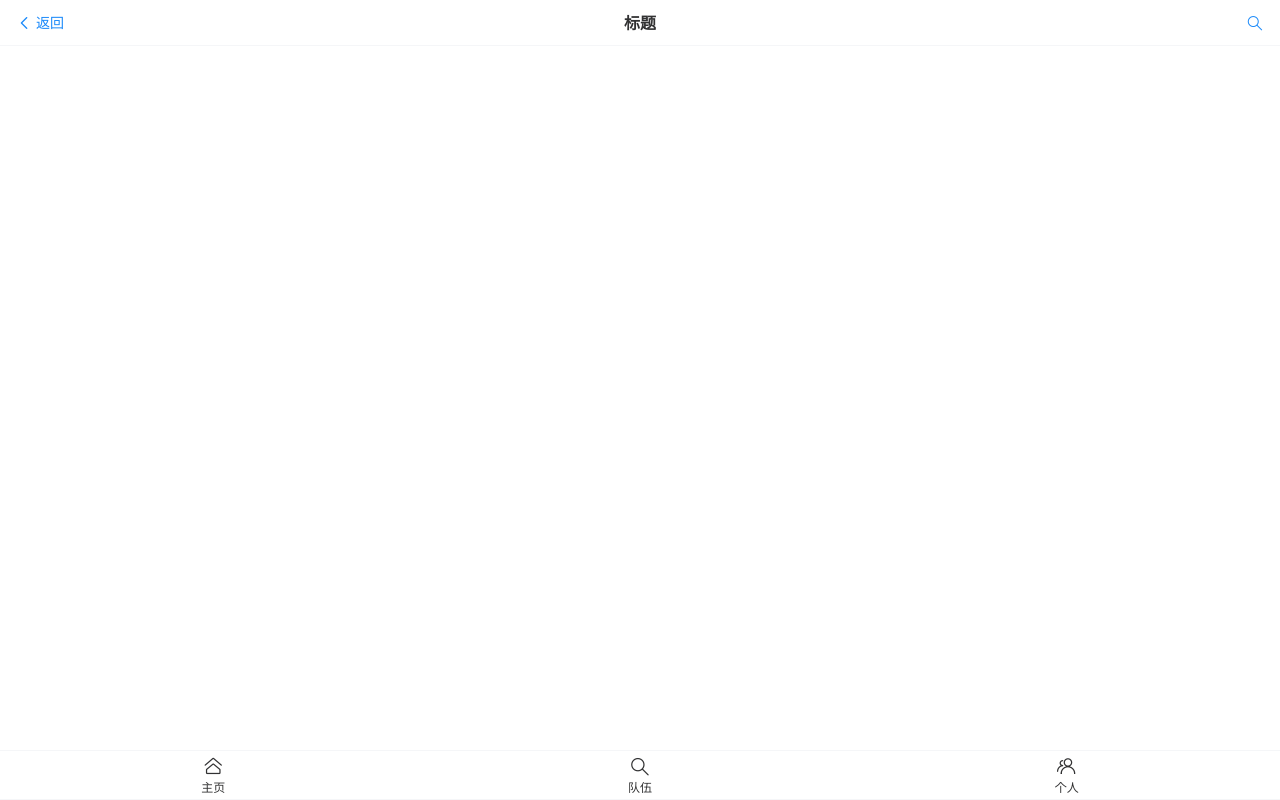
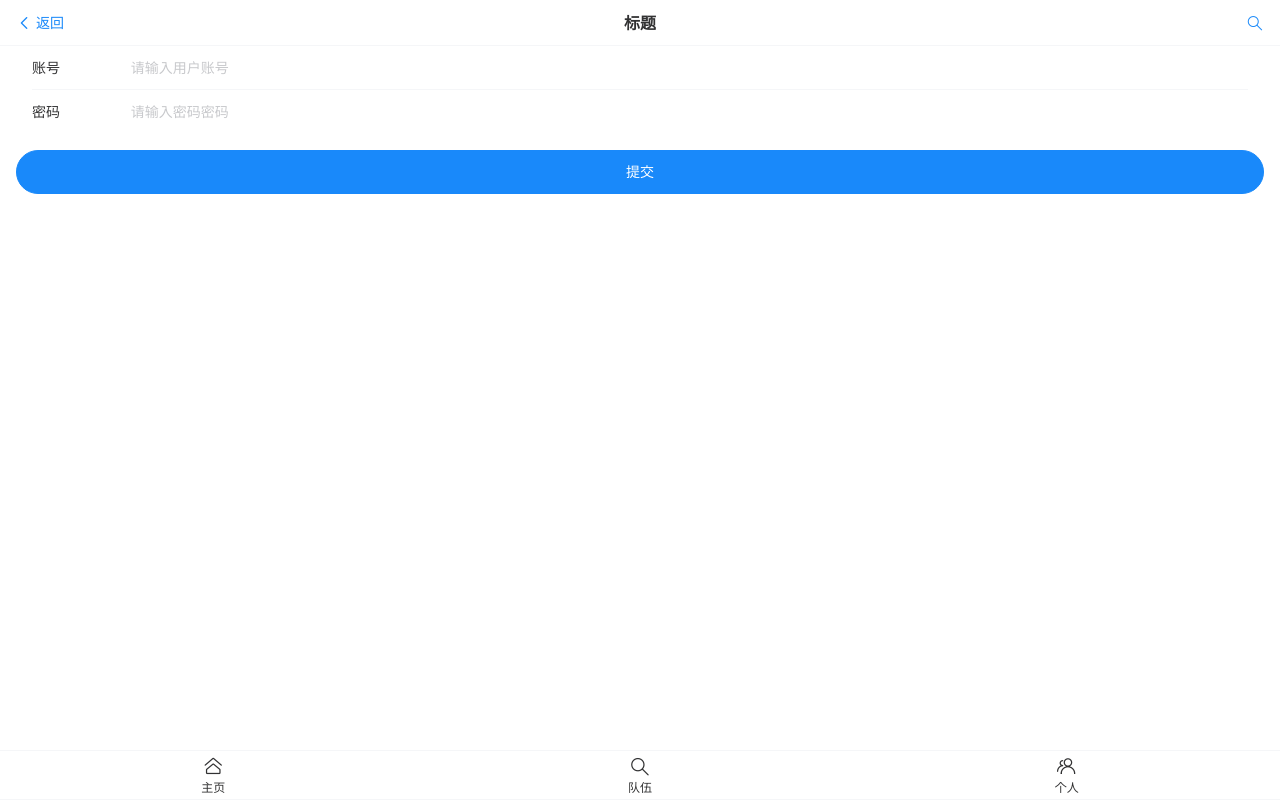
Before and after one commit to HIK4RI39/partner-match-frontend, a Vue app: page /#/user/login in a window 1280 px wide. Before the commit this address had no page. Built offline with nearby package versions, Linux system fonts and the light colour scheme.

Commit message:
用户个人信息获取

```diff
--- a/src/config/route.ts
+++ b/src/config/route.ts
@@ -2,6 +2,9 @@ import Index from "../pages/Index.vue";
 import Team from "../pages/Team.vue";
 import User from "../pages/User.vue";
 import Search from "../pages/Search.vue";
+import UserEdit from "../pages/UserEdit.vue";
+import SearchResultPage from "../pages/SearchResultPage.vue";
+import UserLoginPage from "../pages/UserLoginPage.vue";
 
 
 const routes = [
@@ -9,6 +12,9 @@ const routes = [
     {path: '/team', component: Team},
     {path: '/user', component: User},
     {path: '/search', component: Search},
+    {path: '/user/edit', component: UserEdit},
+    {path: '/user/list', component: SearchResultPage},
+    {path: '/user/login', component: UserLoginPage},
 ]
 
 export default routes
--- /dev/null
+++ b/src/models/baseResponse.d.ts
@@ -0,0 +1,6 @@
+export type BaseResponse = {
+    code: number,
+    data: any,
+    errorMsg: string,
+    total?: number,
+};
--- a/src/pages/User.vue
+++ b/src/pages/User.vue
@@ -1,32 +1,49 @@
 <template>
   <div>
-    <van-cell title="昵称" is-link to="/user/edit" :value="user.username" />
-    <van-cell title="头像" is-link to="/user/edit"  >
-      <img style="height: 48px; width: 48px" :src="user.avatarUrl">
+    <van-cell title="昵称" is-link to="/user/edit" :value="user?.username" @click="toEdit('username', '昵称', user.username)"/>
+    <van-cell title="头像">
+      <img style="height: 48px; width: 48px" :src="user?.avatarUrl">
     </van-cell>
-    <van-cell title="账号" is-link to="/user/edit" :value="user.userAccount" />
-    <van-cell title="性别" is-link to="/user/edit" :value="user.gender" />
-    <van-cell title="电话" is-link to="/user/edit" :value="user.phone" />
-    <van-cell title="邮箱" is-link to="/user/edit" :value="user.email" />
-    <van-cell title="注册时间" is-link to="/user/edit" :value="user.createTime.toString()" />
+    <van-cell title="账号"  :value="user?.userAccount" />
+    <van-cell title="性别" is-link to="/user/edit" :value="user?.gender" @click="toEdit('gender', '性别', user.gender)" />
+    <van-cell title="电话" is-link to="/user/edit" :value="user?.phone" @click="toEdit('username', '电话', user.phone)" />
+    <van-cell title="邮箱" is-link to="/user/edit" :value="user?.email" @click="toEdit('email', '邮箱', user.email)"/>
+    <van-cell title="注册时间" :value="user?.createTime.toString()" />
   </div>
 
 </template>
 
 <script setup lang="ts">
-const user = {
-  id: 1,
-  username: 'hikari',
-  userAccount: 'accout',
-  avatarUrl: 'https://ts1.cn.mm.bing.net/th/id/R-C.57384e4c2dd256a755578f00845e60af?rik=uy9%2bvT4%2b7Rur%2fA&riu=http%3a%2f%2fimg06file.tooopen.com%2fimages%2f20171224%2ftooopen_sy_231021357463.jpg&ehk=whpCWn%2byPBvtGi1%2boY1sEBq%2frEUaP6w2N5bnBQsLWdo%3d&risl=&pid=ImgRaw&r=0',
-  gender: 1,
-  phone: '123123',
-  email: '1231231',
-  userStatus: 1,
-  userRole: 1,
-  tags: ['男','Java'],
-  createTime: '2004-05-24'
-};
+import {useRouter} from 'vue-router'
+import {onMounted, ref} from "vue";
+import myAxios from "../plugins/myAxios.ts";
+import {BaseResponse} from "../models/baseResponse";
+import {showToast} from "vant";
+
+const router = useRouter()
+const user = ref();
+
+onMounted(async () => {
+  const res = <BaseResponse> await myAxios.get('/user/current');
+  if(res?.code === 0){
+    user.value = res.data;
+    showToast("获取用户信息成功");
+  }else{
+    showToast("获取用户信息失败");
+  }
+})
+
+const toEdit = (editKey: string, editName: string, currentValue: any) => {
+  router.push({
+    path: '/user/edit',
+    query: {
+      editKey: editKey,
+      editName: editName,
+      currentValue: currentValue
+    }
+  })
+
+}
 </script>
 
 <style scoped>
--- a/src/pages/UserLoginPage.vue
+++ b/src/pages/UserLoginPage.vue
@@ -30,6 +30,9 @@
 import {ref} from "vue";
 import myAxios from "../plugins/myAxios.ts";
 import {showToast} from "vant";
+import {useRouter} from 'vue-router'
+import {BaseResponse} from "../models/baseResponse";
+const router = useRouter()
 
 const userAccount = ref('');
 const userPassword = ref('');
@@ -37,17 +40,20 @@ const userPassword = ref('');
 
 
   const onSubmit =(async () => {
-    const res = await myAxios.post('/user/login',{
+    const res = <BaseResponse> await myAxios.post('/user/login',{
       //.value
       userAccount: userAccount.value,
       userPassword: userPassword.value
     })
 
-    if(res?.data?.code === 0){
+    if(res?.code === 0){
       showToast("登陆成功!");
-      sessionStorage.setItem("authorization", res?.data?.data);
+      sessionStorage.setItem("authorization", res?.data);
+      setTimeout(() => {
+        router.replace('/');
+      }, 1000);
     }else{
-      showToast(res?.data?.errorMsg);
+      showToast(res?.errorMsg);
     }
 
     return res;
--- a/src/plugins/myAxios.ts
+++ b/src/plugins/myAxios.ts
@@ -7,6 +7,12 @@ const myAxios = axios.create({
 // 请求拦截器
 myAxios.interceptors.request.use(function (config){
     // console.log("发送请求: ", config)
+    //携带登录态
+    const token = sessionStorage.getItem("authorization");
+    if(token){
+        config.headers.set("authorization", token);
+    }
+
     return config;
 }, function(error){
     return Promise.reject(error);
@@ -15,7 +21,8 @@ myAxios.interceptors.request.use(function (config){
 // 响应拦截器
 myAxios.interceptors.response.use(function(response){
     // console.log("收到相应: ", response)
-    return response;
+    return response?.data;
+
 }, function (error) {
     return Promise.reject(error);
 })
```
